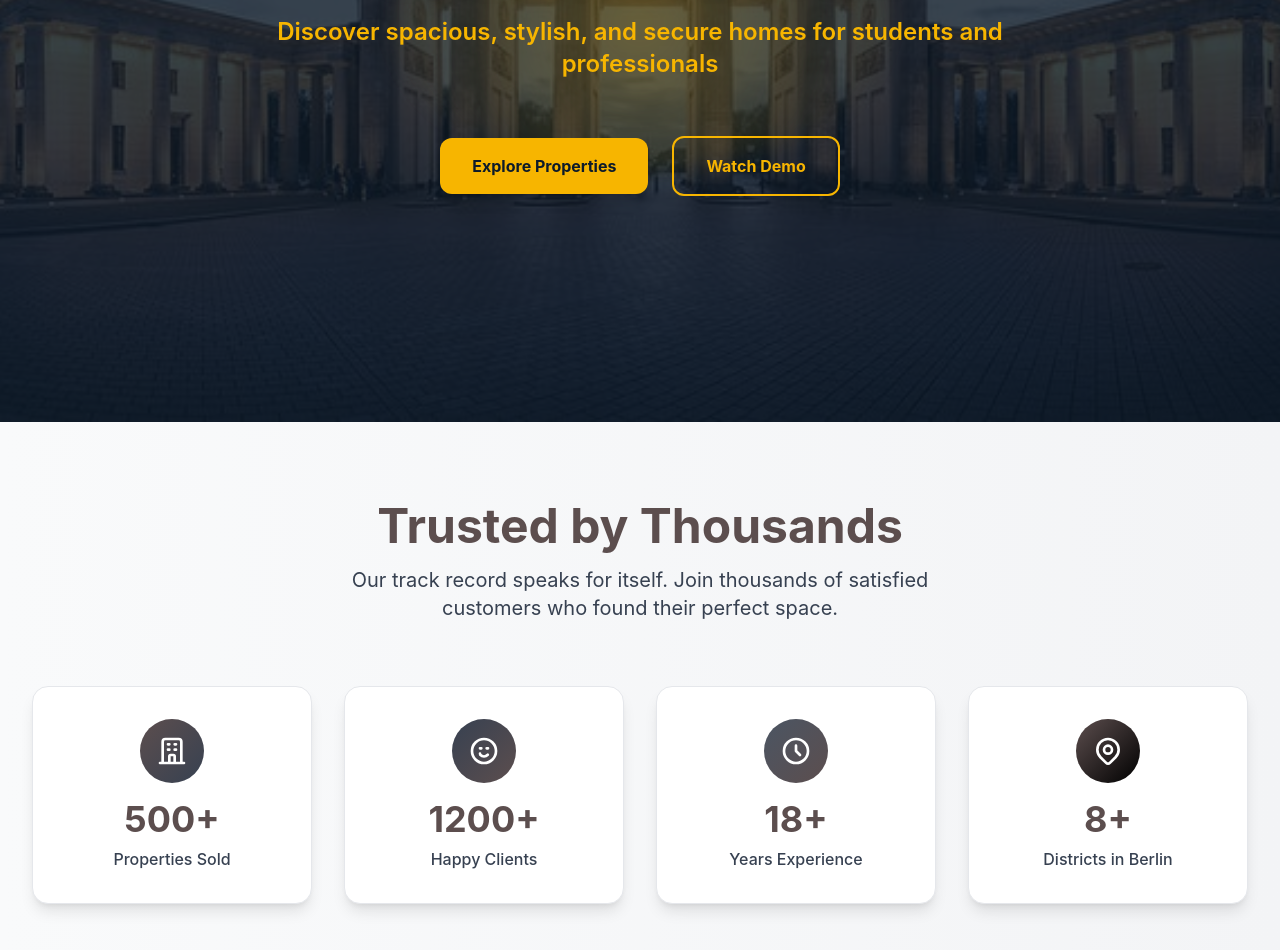
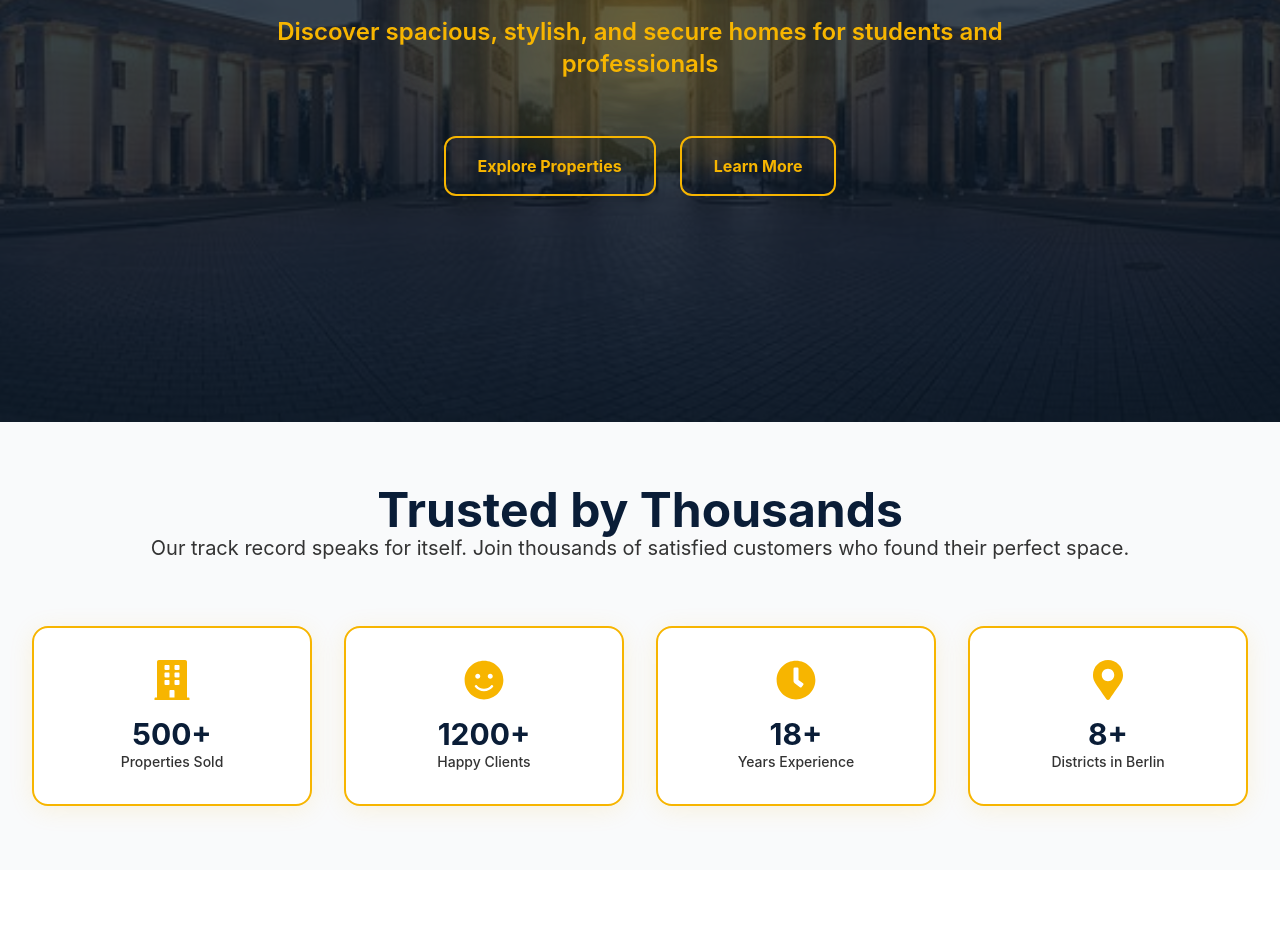
Before and after one commit to Shital2005/BrandenBed, a React (Vite) app in the folder client/: page / in a window 1280 px wide. Shown: the part 442-1392 px from the top of the page. Built offline with nearby package versions, Linux system fonts and the light colour scheme.

Commit message:
quick stats

```diff
--- a/client/package.json
+++ b/client/package.json
@@ -11,6 +11,7 @@
     "framer-motion": "^12.23.12",
     "react": "^18.2.0",
     "react-dom": "^18.2.0",
+    "react-icons": "^5.5.0",
     "react-router-dom": "^6.23.0"
   },
   "devDependencies": {
--- a/client/src/components/Hero.jsx
+++ b/client/src/components/Hero.jsx
@@ -52,18 +52,18 @@ function Hero() {
         </motion.p>
         <div className="flex flex-col sm:flex-row gap-6 justify-center items-center mt-4">
           <motion.button
-            whileHover={{ scale: 1.05 }}
+            whileHover={{ scale: 1.05, backgroundColor: '#F7B500', color: '#0D1B2A' }}
             whileTap={{ scale: 0.97 }}
-            className="px-8 py-4 bg-[#F7B500] text-[#0D1B2A] font-bold rounded-xl shadow-lg transition-colors duration-300 hover:bg-yellow-400"
+            className="px-8 py-4 border-2 border-[#F7B500] text-[#F7B500] font-bold rounded-xl bg-transparent transition-colors duration-150 hover:bg-[#F7B500] hover:text-[#0D1B2A] shadow-lg"
           >
             Explore Properties
           </motion.button>
           <motion.button
             whileHover={{ scale: 1.05, backgroundColor: '#F7B500', color: '#0D1B2A' }}
             whileTap={{ scale: 0.97 }}
-            className="px-8 py-4 border-2 border-[#F7B500] text-[#F7B500] font-bold rounded-xl bg-transparent transition-colors duration-300 hover:bg-[#F7B500] hover:text-[#0D1B2A]"
+            className="px-8 py-4 border-2 border-[#F7B500] text-[#F7B500] font-bold rounded-xl bg-transparent transition-colors duration-150 hover:bg-[#F7B500] hover:text-[#0D1B2A]"
           >
-            Watch Demo
+            Learn More
           </motion.button>
         </div>
 
--- a/client/src/components/QuickStats.jsx
+++ b/client/src/components/QuickStats.jsx
@@ -1,63 +1,38 @@
-import React from 'react'
+import React from 'react';
+import { FaBuilding, FaSmile, FaClock, FaMapMarkerAlt } from 'react-icons/fa';
+
+const stats = [
+  { icon: <FaBuilding stroke="#F7B500" color="#F7B500" size={40} />, number: '500+', label: 'Properties Sold' },
+  { icon: <FaSmile stroke="#F7B500" color="#F7B500" size={40} />, number: '1200+', label: 'Happy Clients' },
+  { icon: <FaClock stroke="#F7B500" color="#F7B500" size={40} />, number: '18+', label: 'Years Experience' },
+  { icon: <FaMapMarkerAlt stroke="#F7B500" color="#F7B500" size={40} />, number: '8+', label: 'Districts in Berlin' },
+];
 
 function QuickStats() {
   return (
-    <section className="py-20 bg-gradient-to-r from-gray-50 to-gray-100">
+    <section className="py-16" style={{ background: '#F9FAFB' }}>
       <div className="max-w-7xl mx-auto px-4 sm:px-6 lg:px-8">
         <div className="text-center mb-16">
-          <h2 className="text-4xl md:text-5xl font-bold text-[#5C4E4E] mb-4">
+          <h2 className="text-4xl md:text-5xl font-bold" style={{ color: '#0A1D37' }}>
             Trusted by Thousands
           </h2>
-          <p className="text-xl text-gray-700 max-w-2xl mx-auto">
+          <p className="text-xl" style={{ color: '#333' }}>
             Our track record speaks for itself. Join thousands of satisfied customers who found their perfect space.
           </p>
         </div>
-
-        <div className="grid grid-cols-2 md:grid-cols-4 gap-8">
-          <div className="group text-center p-8 bg-white rounded-2xl shadow-lg hover:shadow-2xl transition-all duration-500 hover:-translate-y-2 border border-gray-200">
-            <div className="w-16 h-16 bg-gradient-to-br from-[#5C4E4E] to-gray-700 rounded-full flex items-center justify-center mx-auto mb-4 group-hover:scale-110 transition-transform duration-300">
-              <svg className="w-8 h-8 text-white" fill="none" stroke="currentColor" viewBox="0 0 24 24">
-                <path strokeLinecap="round" strokeLinejoin="round" strokeWidth="2" d="M19 21V5a2 2 0 00-2-2H7a2 2 0 00-2 2v16m14 0h2m-2 0h-5m-9 0H3m2 0h5M9 7h1m-1 4h1m4-4h1m-1 4h1m-5 10v-5a1 1 0 011-1h2a1 1 0 011 1v5m-4 0h4" />
-              </svg>
+        <div className="grid grid-cols-1 sm:grid-cols-2 md:grid-cols-4 gap-8">
+          {stats.map((stat, idx) => (
+            <div key={idx} className="bg-white rounded-2xl p-8 flex flex-col items-center border-2 border-[#F7B500] shadow-[0_4px_24px_rgba(247,181,0,0.12)]">
+              <span className="mb-4">{stat.icon}</span>
+              <div className="text-3xl font-bold" style={{ color: '#0A1D37' }}>{stat.number}</div>
+              <div className="text-sm font-medium" style={{ color: '#333' }}>{stat.label}</div>
             </div>
-            <div className="text-4xl font-bold text-[#5C4E4E] mb-2 group-hover:text-gray-700 transition-colors">500+</div>
-            <div className="text-gray-700 font-medium">Properties Sold</div>
-          </div>
-
-          <div className="group text-center p-8 bg-white rounded-2xl shadow-lg hover:shadow-2xl transition-all duration-500 hover:-translate-y-2 border border-gray-200">
-            <div className="w-16 h-16 bg-gradient-to-br from-gray-700 to-[#5C4E4E] rounded-full flex items-center justify-center mx-auto mb-4 group-hover:scale-110 transition-transform duration-300">
-              <svg className="w-8 h-8 text-white" fill="none" stroke="currentColor" viewBox="0 0 24 24">
-                <path strokeLinecap="round" strokeLinejoin="round" strokeWidth="2" d="M14.828 14.828a4 4 0 01-5.656 0M9 10h1m4 0h1m-6 4h.01M21 12a9 9 0 11-18 0 9 9 0 0118 0z" />
-              </svg>
-            </div>
-            <div className="text-4xl font-bold text-[#5C4E4E] mb-2 group-hover:text-gray-700 transition-colors">1200+</div>
-            <div className="text-gray-700 font-medium">Happy Clients</div>
-          </div>
-
-          <div className="group text-center p-8 bg-white rounded-2xl shadow-lg hover:shadow-2xl transition-all duration-500 hover:-translate-y-2 border border-gray-200">
-            <div className="w-16 h-16 bg-gradient-to-br from-gray-600 to-[#5C4E4E] rounded-full flex items-center justify-center mx-auto mb-4 group-hover:scale-110 transition-transform duration-300">
-              <svg className="w-8 h-8 text-white" fill="none" stroke="currentColor" viewBox="0 0 24 24">
-                <path strokeLinecap="round" strokeLinejoin="round" strokeWidth="2" d="M12 8v4l3 3m6-3a9 9 0 11-18 0 9 9 0 0118 0z" />
-              </svg>
-            </div>
-            <div className="text-4xl font-bold text-[#5C4E4E] mb-2 group-hover:text-gray-700 transition-colors">18+</div>
-            <div className="text-gray-700 font-medium">Years Experience</div>
-          </div>
-
-          <div className="group text-center p-8 bg-white rounded-2xl shadow-lg hover:shadow-2xl transition-all duration-500 hover:-translate-y-2 border border-gray-200">
-            <div className="w-16 h-16 bg-gradient-to-br from-[#5C4E4E] to-black rounded-full flex items-center justify-center mx-auto mb-4 group-hover:scale-110 transition-transform duration-300">
-              <svg className="w-8 h-8 text-white" fill="none" stroke="currentColor" viewBox="0 0 24 24">
-                <path strokeLinecap="round" strokeLinejoin="round" strokeWidth="2" d="M17.657 16.657L13.414 20.9a1.998 1.998 0 01-2.827 0l-4.244-4.243a8 8 0 1111.314 0z" />
-                <path strokeLinecap="round" strokeLinejoin="round" strokeWidth="2" d="M15 11a3 3 0 11-6 0 3 3 0 016 0z" />
-              </svg>
-            </div>
-            <div className="text-4xl font-bold text-[#5C4E4E] mb-2 group-hover:text-gray-700 transition-colors">8+</div>
-            <div className="text-gray-700 font-medium">Districts in Berlin</div>
-          </div>
+          ))}
         </div>
       </div>
     </section>
-  )
+  );
 }
 
+
 export default QuickStats
```
Also changed, not shown: 1 other file (tests, documents, lock files or other folders).
